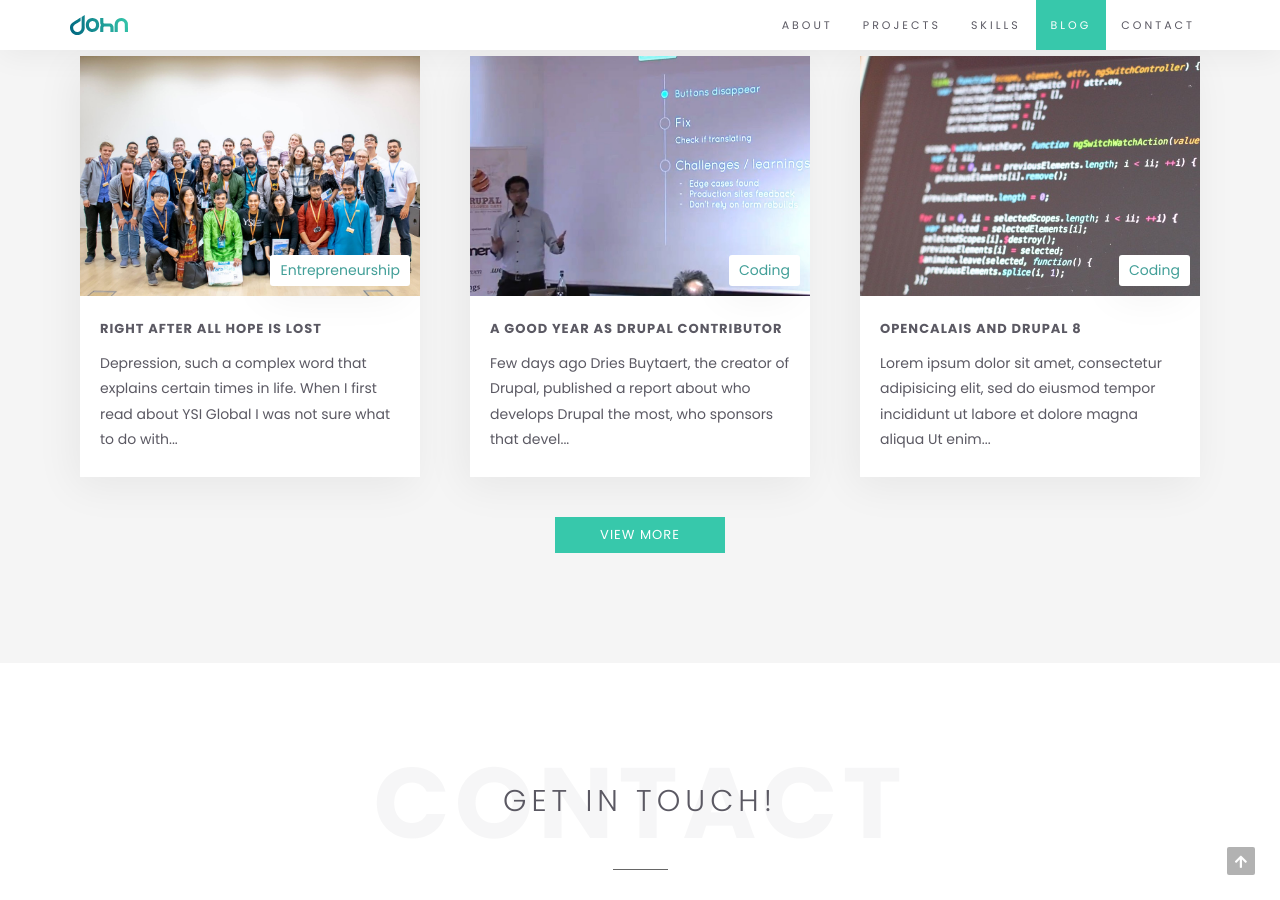
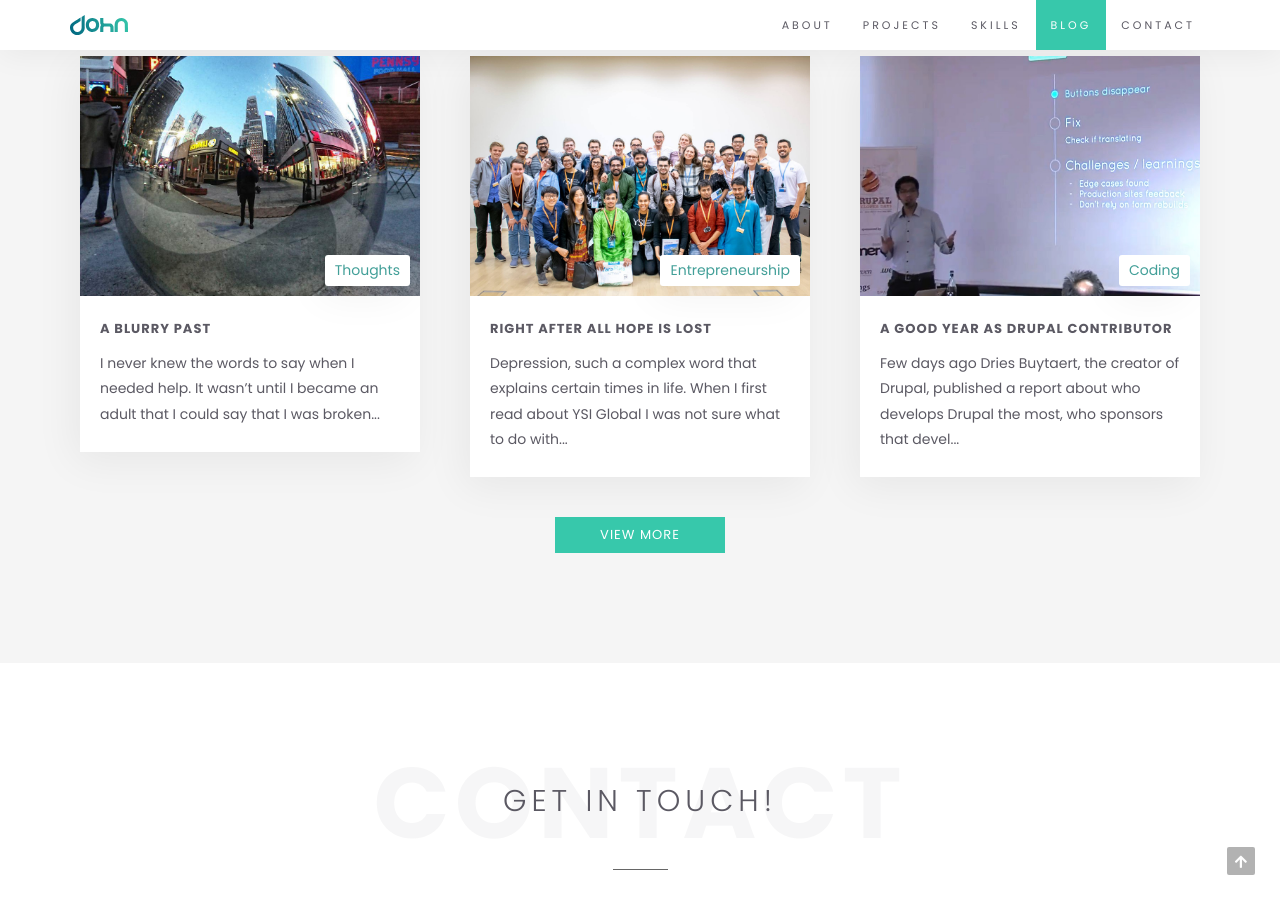
Before and after one commit to thethoughtfulmillennial/thethoughtfulmillennial.github.io, a Jekyll site: the page built from index.html, in a window 1280 px wide and 900 px high, scrolled down 2502 px. Built offline with Jekyll 4.4.1, drawn with Linux system fonts in a browser that asks for light colours; a script that is not in the unit is left out; some of the changed lines change nothing that is shown.

Commit message:
Blogpost 20190817.

```diff
--- a/_layouts/default.html
+++ b/_layouts/default.html
@@ -15,8 +15,6 @@
 
 	<!-- Font Awesome CSS -->
 	<link href="/assets/css/all.css" rel="stylesheet" media="screen">
-
-	<link href="/assets/css/style_branding.css" rel="stylesheet" media="screen">
 
 	<!--[if lte IE 7]>
 		<script src="/assets/js/icons-lte-ie7.js"></script>
@@ -37,6 +35,7 @@
 
 	<!-- Custom styles CSS -->
 	<link href="/assets/css/style.css" rel="stylesheet" media="screen">
+	<link href="/assets/css/style_branding.css" rel="stylesheet" media="screen">
 </head>
 <body>
 
--- /dev/null
+++ b/_posts/2019-08-17-a-blurry-past.md
@@ -0,0 +1,23 @@
+---
+layout: post
+title: "A blurry past"
+date: 2019-08-17
+description: "I never knew the words to say when I needed help. It wasn’t until I became an adult that I could say that I was broken..."
+banner_image: a_blurry_past.jpg
+category: Thoughts
+tags: [mental health]
+---
+
+I never knew the words to say when I needed help. It wasn’t until I became an adult that I could say that I was broken.
+
+When I look back to my years of high school, everything is blurry. The few images and times that come to my mind from that time are not pleasant at all. And as I remember more I believe I am more capable of understanding what was wrong.
+
+No one really knew the mess I had within my mind.
+
+And I thought that it would fix itself, as if it was up to some sort of magic which of course, wasn’t. So I remember I had decided that I was going to become stronger and eventually everything was going to be alright. And that some day I would be able to look at the sky and smile for being lucky enough to be alive. However that’s all. I don’t have more memories about that time of my life.
+
+But I think that I was hopeful and hopeless at the same time. Sometimes thinking that I would fight my demons and laugh at them for not being as strong as I. And other times just feeling defeated for no reason at all.
+
+Maybe we should encourage opening and escape from silence. Maybe we should attempt to be more empathetic. Maybe we should not be afraid to ask for help. Maybe we should believe more in the process and keep accountability of our progress. So one day we are not just looking back to a blurry and silent past as the one I remember. And instead could we see clearly the past we overcame and know that the people we become can face a future of hope.
+
+So maybe the first thing that we need to accept when we close ourselves to others is that we cannot always do this on our own and once we seek for help, each one of us can at least, remind others that we are not alone in a blurry "to-be" past.
```
Also changed, not shown: assets/images/post/a_blurry_past.jpg (added).
